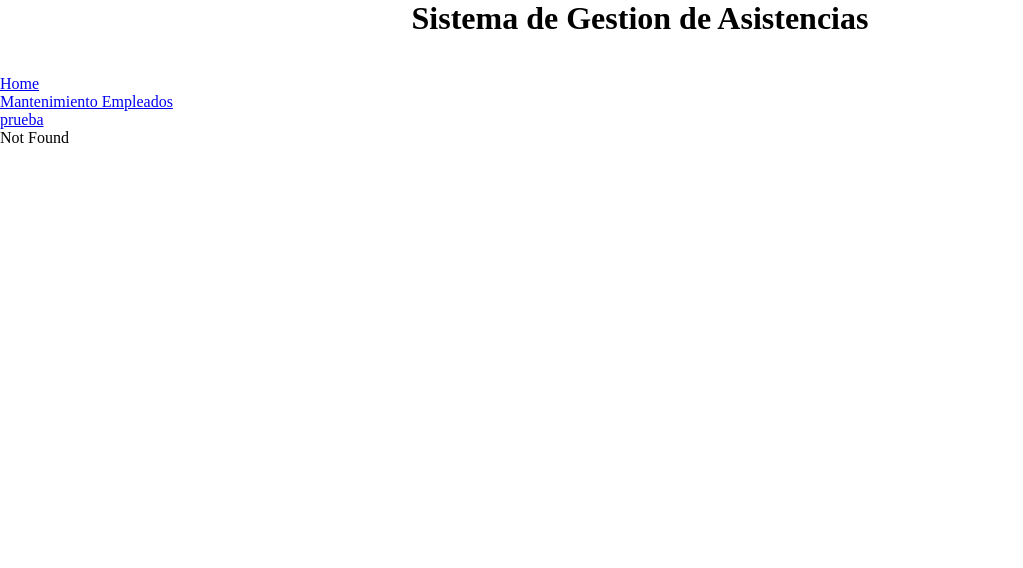
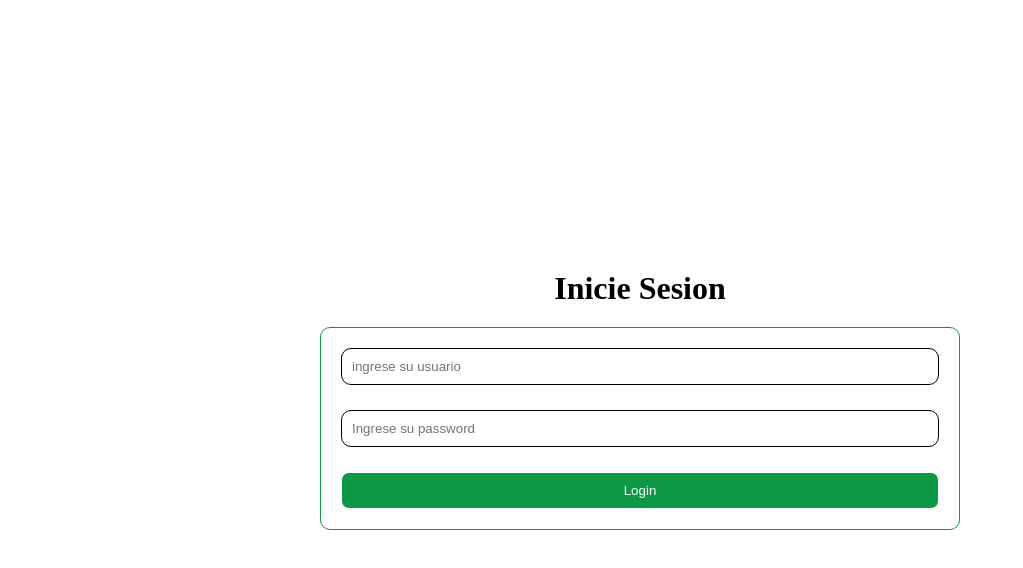
Before and after one commit to RaulB30/webAsistencia, a React (Vite) app in the folder client/: page / in a window 1280 px wide. Before the commit this address had no page. Shown: the top 568 px of the page, without its empty margins (0-1023 px from the left). Built offline with nearby package versions, Linux system fonts and the light colour scheme.

Commit message:
Login implemented

```diff
--- a/client/src/App.jsx
+++ b/client/src/App.jsx
@@ -1,5 +1,5 @@
 import React from "react";
-import { Routes, Route } from "react-router-dom";
+import { Routes, Route, BrowserRouter } from "react-router-dom";
 import MantenimientoEmpleados from "./Pages/MantenimientoEmpleados";
 import FrmEmpleados from "./Pages/FrmEmpleados";
 import NotFound from "./Pages/NotFound";
@@ -10,7 +10,6 @@ import Login from "./Pages/Login";
 function App() {
   return (
     <>
-      <NavBar />
       <Routes>
         <Route
           path="/listadoEmpleados"
@@ -23,8 +22,8 @@ function App() {
           element={<MantenimientoEmpleados />}
         ></Route>
         <Route path="/prueba" element={<Prueba />}></Route>
-        <Route path="/editEmpleado/:id" element={<FrmEmpleados/>}></Route>
-        <Route path="/login" element={<Login/>}></Route>
+        <Route path="/editEmpleado/:id" element={<FrmEmpleados />}></Route>
+        <Route path="/" element={<Login />}></Route>
       </Routes>
     </>
   );
--- a/client/src/Pages/Login.jsx
+++ b/client/src/Pages/Login.jsx
@@ -1,17 +1,61 @@
+import styles from './Login.module.css';
+import { useState } from 'react';
+import { login } from "../api/empleados.api.js";
+import { Toaster, toast } from "react-hot-toast";
 function Login() {
+
+
+  const [dni, setuserLogin] = useState("");
+  const [password, setpasword] = useState("");
+
+  const prueba = async (e) => {
+    e.preventDefault();
+    console.log(dni, password)
+    const user = {
+      dni, password
+    }
+
+    try {
+      const response = await login(user);
+      window.localStorage.setItem("token", response.data.token)
+      toast.success("Login correcto", {
+        style: {
+          color: "green",
+          border: "1px solid green",
+        },
+      });
+    } catch (error) {
+
+      setuserLogin("");
+      setpasword("");
+      toast.error("Usuario o password invalido", {
+        style: {
+          color: "red",
+          border: "1px solid red",
+        },
+      });
+    }
+
+  }
+
   return (
-    <div className="login_container">
+    <>
 
-        <form action="login_form">
+      <div className={styles.main_container}>
 
-            <input type="text" placeholder="ingrese su usuario" />
-            <input type="password" placeholder="Ingrese su password" />
+        <h1 className={styles.encabezado}>Inicie Sesion</h1>
 
-            <button>Login</button>
+        <form className={styles.login_container}>
+
+          <input onChange={e => setuserLogin(e.target.value)} className={styles.login_input} type="text" placeholder="ingrese su usuario" name='dni' />
+          <input onChange={e => setpasword(e.target.value)} className={styles.login_input} type="password" placeholder="Ingrese su password" name='password' />
+
+          <button onClick={prueba} className={styles.login_button}>Login</button>
 
         </form>
-
-    </div>
+        <Toaster position="top-center" />
+      </div>
+    </>
   )
 }
 
--- /dev/null
+++ b/client/src/Pages/Login.module.css
@@ -0,0 +1,52 @@
+
+
+.main_container{
+    display: flex;
+    flex-direction: column;
+    align-items: center;
+    justify-content: center;
+    margin: 0px auto;
+    width: 100%;
+    height: 800px;
+    align-items: center;
+    justify-items: center;
+ }
+
+.login_container{
+    margin: 0 auto;
+    padding: 20px;
+    display: flex;
+    max-width: 640px;
+    width: 90%;
+
+    flex-direction: column;
+    flex-wrap: nowrap;
+    gap: 25px;
+    border: 1px solid rgb(11, 153, 70);
+    border-radius: 10px;
+
+}
+
+.login_input{
+    padding: 10px;
+    border: 1px solid;
+    border-radius: 10px;
+}
+
+.login_button{
+    padding: 10px;
+    border: 1px solid;
+    border-radius: 8px;
+    background-color: rgb(11, 153, 70);
+    color: white;
+    cursor: pointer;
+}
+
+.login_button:hover{
+    background-color:rgb(15, 194, 90);
+
+}
+
+.encabezado{
+    display: block;
+}
--- a/client/src/Pages/MantenimientoEmpleados.jsx
+++ b/client/src/Pages/MantenimientoEmpleados.jsx
@@ -7,10 +7,17 @@ import swal from "sweetalert2";
 
 
 function MantenimientoEmpleados() {
+
+
+
   const [tablaEmp, settablaEmp] = useState([]);
   const [empleados, setempleados] = useState([]);
 
   const navigate = useNavigate();
+
+  if(!window.localStorage.getItem("token")){
+    navigate("/")
+  }
 
   useEffect(() => {
     async function dataEmpleados() {
--- a/client/src/api/empleados.api.js
+++ b/client/src/api/empleados.api.js
@@ -19,3 +19,7 @@ export const actualizarEmpleado = async (dni, empleado) => {
 export const empleadobyDNI = async (dni) => {
   return await axios.get(`http://localhost:3000/empleados/${dni}`)
 }
+
+export const login =  async (empleado) =>{
+  return await axios.post("http://localhost:3000/loginUser",empleado)
+}
--- a/client/src/main.jsx
+++ b/client/src/main.jsx
@@ -1,13 +1,14 @@
 import React from "react";
 import ReactDOM from "react-dom/client";
 import App from "./App";
+import Login from "./Pages/Login";
 
 import { BrowserRouter } from "react-router-dom";
 
 ReactDOM.createRoot(document.getElementById("root")).render(
   <React.StrictMode>
     <BrowserRouter>
-      <App />
+      <App/>
     </BrowserRouter>
   </React.StrictMode>
 );
```
Also changed, not shown: 1 other file (tests, documents, lock files or other folders).
